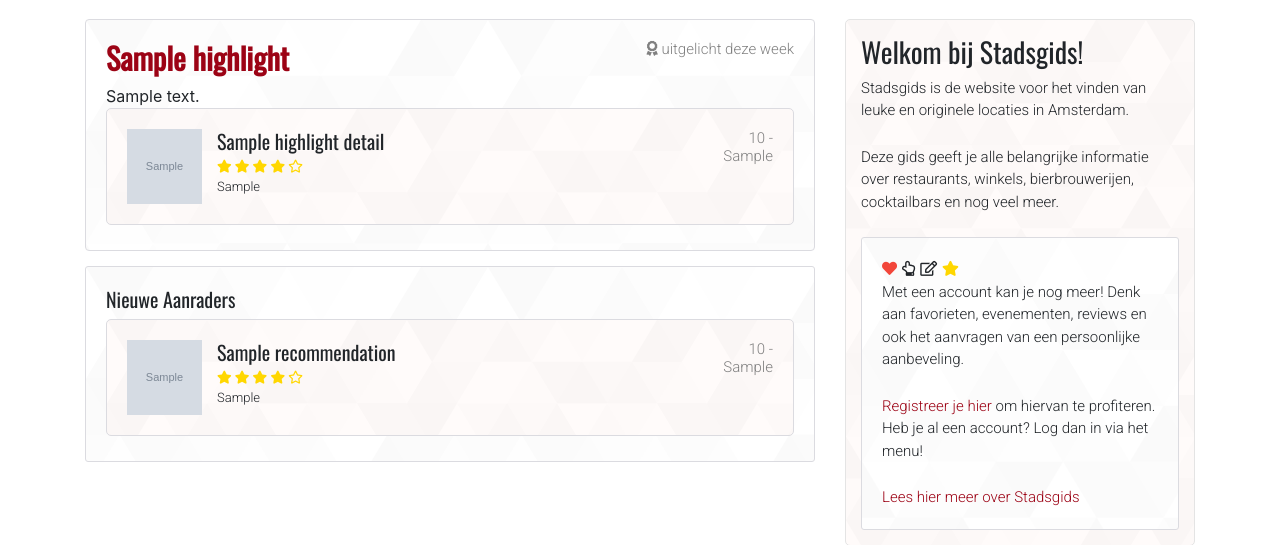
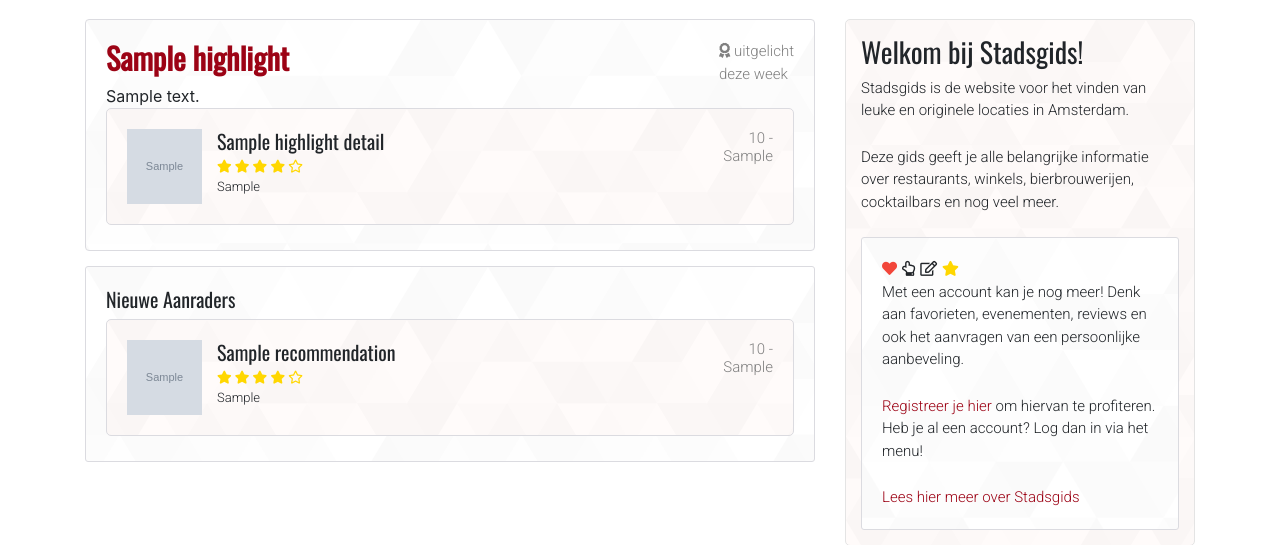
Before and after one commit to MYKingma/personalsite, a Flask app: template templates/guide.html in a window 1280 px wide. Shown: the part 56-601 px from the top of the page. Run offline with Flask 2, Linux system fonts and the light colour scheme; tables that the repository leaves empty hold one stand-in row (values such as "Sample post"); the template is opened without the code that fills it: values that come from a table or form of the project are taken from there, most other values are stand-ins (such as "Sample title", 1, 10 or a date in 2020); grey boxes marked "Sample" are stand-in pictures; data that the repository does not hold is empty; parts of the project's set-up code (start-up, migrations or seed data) failed here and were passed over; some libraries are stand-ins or nearby versions.

Commit message:
change highlight label guide page

```diff
--- a/templates/guide.html
+++ b/templates/guide.html
@@ -34,7 +34,8 @@ Guide homepage layout
 				{% endif %}
 			</div>
 			<div class="highlight lightback">
-				<h2 class="highlighttitle">{{ highlight.name }}<span class="highlightname"><p><i class="fas fa-award"></i> uitgelicht deze week</p></span></h2>
+				<span class="highlightname"><p><i class="fas fa-award"></i> uitgelicht<br> deze week</p></span>
+				<h2 class="highlighttitle">{{ highlight.name }}</h2>
 				<div class="description">
 					{{ highlight.description|safe }}
 				</div>
```
Also changed, not shown: 2 other files.
